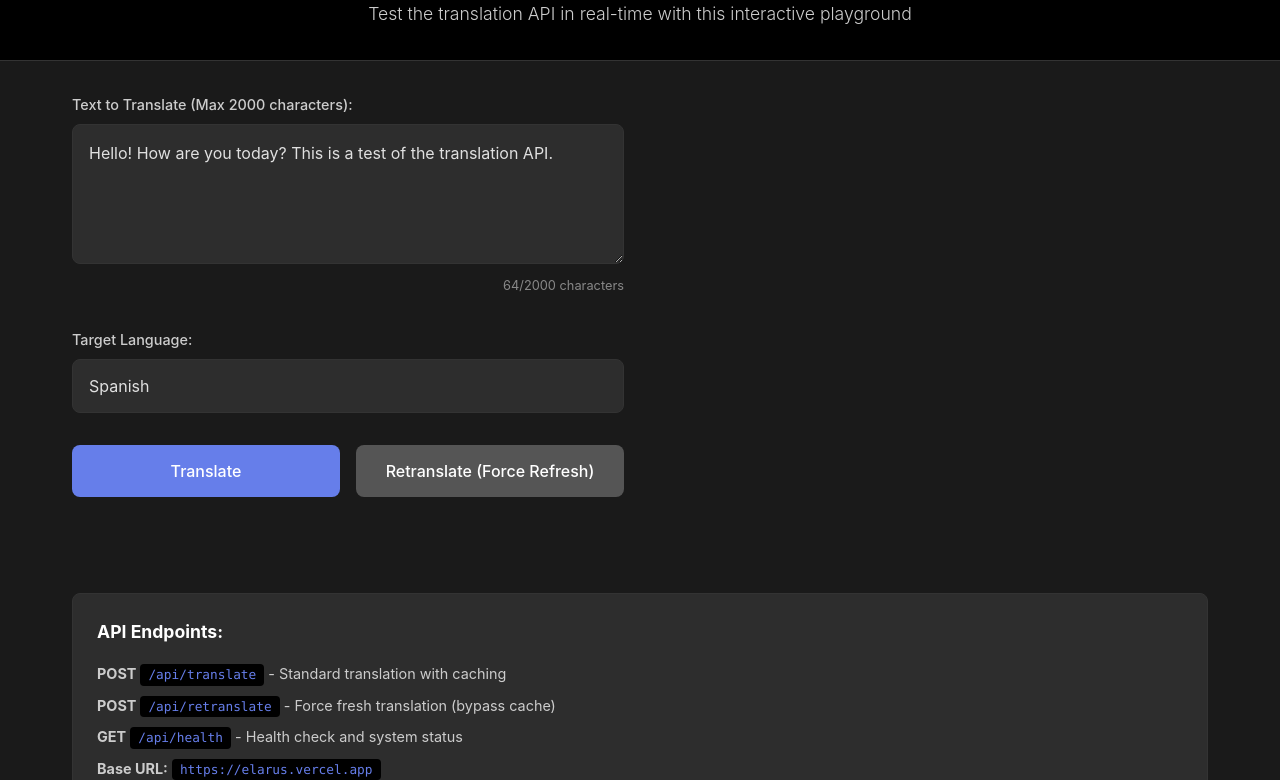
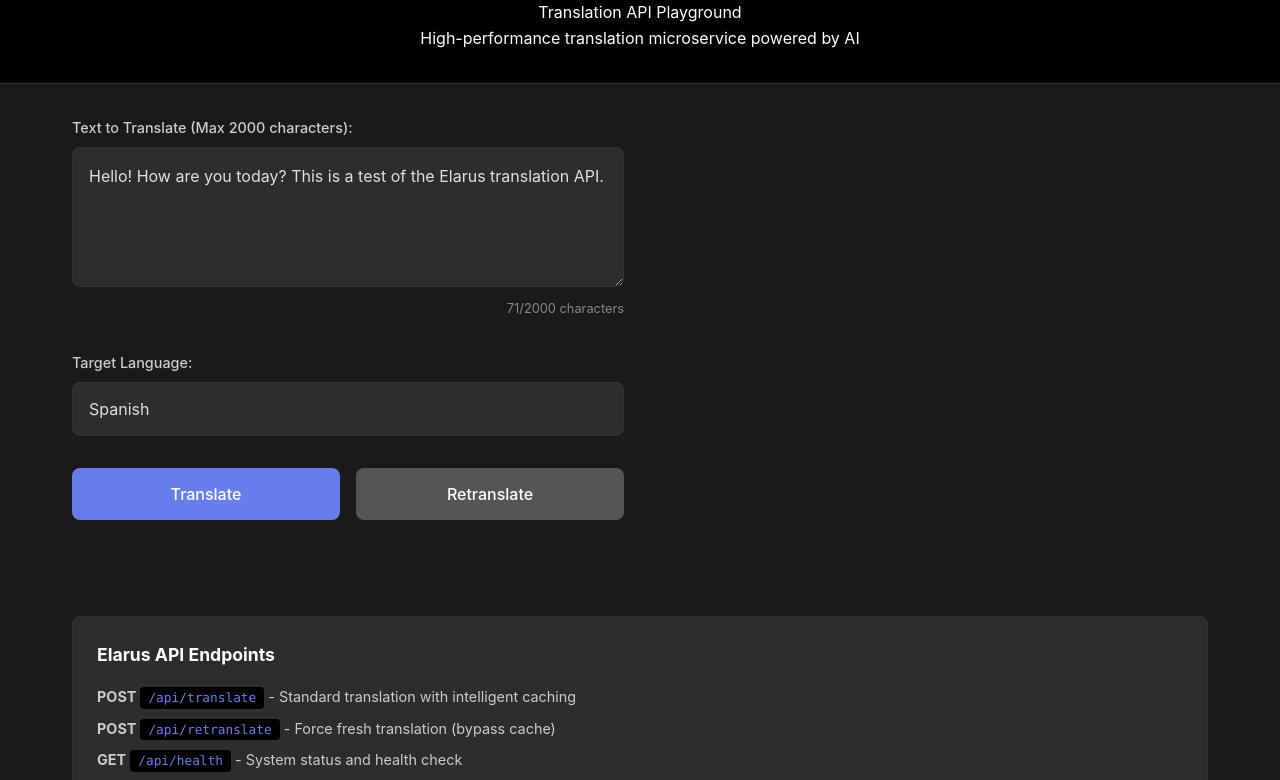
Before and after one commit to thoratsa/Elarus, a plain HTML site: page index.html in a window 1280 px wide. Shown: the part 104-884 px from the top of the page. Drawn offline with Linux system fonts and the light colour scheme.

Commit message:
Update index.html

```diff
--- a/index.html
+++ b/index.html
@@ -3,14 +3,15 @@
 <head>
     <meta charset="UTF-8">
     <meta name="viewport" content="width=device-width, initial-scale=1.0">
-    <title>Translation API Playground</title>
+    <title>Elarus - Translation API</title>
     <link rel="stylesheet" href="style.css">
 </head>
 <body>
     <div class="container">
         <header class="header">
-            <h1>Translation API Playground</h1>
-            <p>Test the translation API in real-time with this interactive playground</p>
+            <h1>Elarus</h1>
+            <div class="subtitle">Translation API Playground</div>
+            <div class="tagline">High-performance translation microservice powered by AI</div>
         </header>
 
         <main class="content">
@@ -18,7 +19,7 @@
                 <div class="input-section">
                     <div class="form-group">
                         <label for="text">Text to Translate (Max 2000 characters):</label>
-                        <textarea id="text" placeholder="Enter text to translate..." maxlength="2000">Hello! How are you today? This is a test of the translation API.</textarea>
+                        <textarea id="text" placeholder="Enter text to translate..." maxlength="2000">Hello! How are you today? This is a test of the Elarus translation API.</textarea>
                         <div class="char-counter">
                             <span id="charCount">0</span>/2000 characters
                         </div>
@@ -34,7 +35,7 @@
                             Translate
                         </button>
                         <button class="btn btn-secondary" onclick="retranslateText()" id="retranslateBtn">
-                            Retranslate (Force Refresh)
+                            Retranslate
                         </button>
                     </div>
                 </div>
@@ -44,10 +45,10 @@
                 </div>
 
                 <div class="api-info">
-                    <h3>API Endpoints:</h3>
-                    <p><strong>POST</strong> <code>/api/translate</code> - Standard translation with caching</p>
+                    <h3>Elarus API Endpoints</h3>
+                    <p><strong>POST</strong> <code>/api/translate</code> - Standard translation with intelligent caching</p>
                     <p><strong>POST</strong> <code>/api/retranslate</code> - Force fresh translation (bypass cache)</p>
-                    <p><strong>GET</strong> <code>/api/health</code> - Health check and system status</p>
+                    <p><strong>GET</strong> <code>/api/health</code> - System status and health check</p>
                     <p><strong>Base URL:</strong> <code>https://elarus.vercel.app</code></p>
                 </div>
             </div>
```
